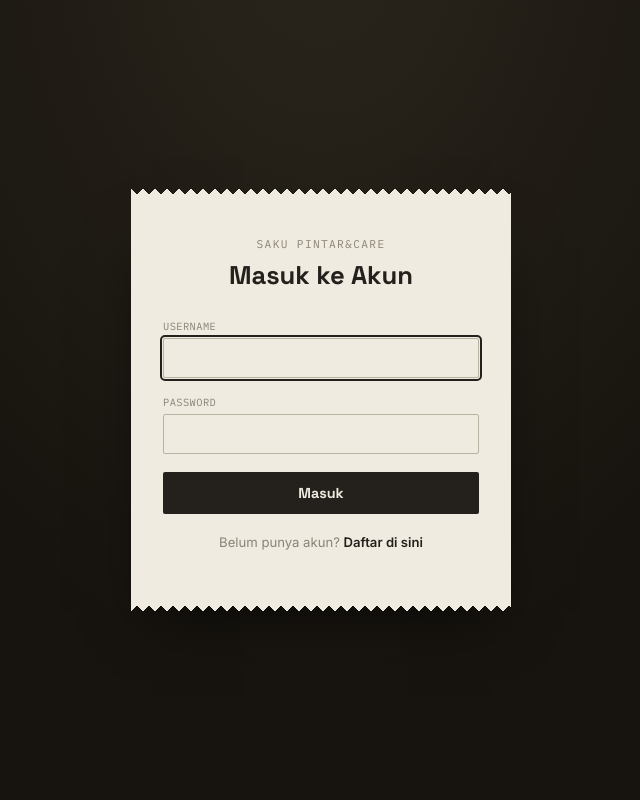
After one commit to rafhmdbhny/sakupintar-care, a Flask app: page /login in a window 1280 px wide. The commit adds this page. Shown: the whole page, without its empty margins (319-959 px from the left). Run offline with Flask 3, Linux system fonts and the light colour scheme.

Commit message:
add login system

```diff
--- /dev/null
+++ b/Users.json
@@ -0,0 +1 @@
+{"raffi0896": {"password_hash": "scrypt:32768:8:1$qtbJFaj8Z9Hc9fRm$eb622990d62439343d0a67dbc58b8b04944e064f92f0730fc082c473d5db1c037befd3e066efd006654a6f59c32d0efd81965d8ee1d8a192131b92291074cf93"}, "testing123": {"password_hash": "scrypt:32768:8:1$wXuVo7p01fIIE8I7$7fceb891c033a6283b8aff6a7d084385f89ad4fa97a8a915594d8ee3eb0dc53f88c5083566c3985c7853c5ebecef4f3890f6549b99a9759ed28c62ed88f87c57"}}
--- a/app.py
+++ b/app.py
@@ -1,7 +1,9 @@
-
+from flask import session, redirect, url_for
+from Services.Main_system import Daftar_user, Cek_login
 from Services.Crypto_System import Ambil_dan_simpan_harga, Analisa_kripto
 from Services.Ai_Service import generate_response
 from flask import Flask, request, jsonify, render_template
+from functools import wraps
 import datetime as dt
 import os
 from Services.Main_system import (
@@ -18,19 +20,34 @@ from Services.Main_system import (
 )
 
 app = Flask(__name__)
-app.secret_key = os.environ.get("FLASK_SECRET_KEY", "dev-only-change-this-key")
+app.secret_key = os.environ.get("SECRET_KEY", "ganti-ini-dengan-kata-rahasia-kamu-sendiri")
+
+
+def login_required(f):
+    @wraps(f)
+    def decorated(*args, **kwargs):
+        if "username" not in session:
+            return redirect(url_for("login"))
+        return f(*args, **kwargs)
+    return decorated
+
 
 @app.route('/pengaturan', methods=['GET'])
 def get_pengaturan():
-    return jsonify(Read_pengaturan())
+    username = session.get("username")
+    if not username:
+        return jsonify({"error": "Login diperlukan."}), 401
+    return jsonify(Read_pengaturan(username))
 
 @app.route('/kripto')
+@login_required
 def halaman_kripto():
     return render_template("index_crypto.html")
 
 @app.route('/kesehatan')
+@login_required
 def halaman_kesehatan():
-    return render_template("kesehatan.html")
+    return render_template("index_kesehatan.html")
 
 @app.route('/api/kesehatan', methods=['POST'])
 def api_kesehatan():
@@ -50,15 +67,21 @@ def api_kesehatan():
 
 @app.route('/api/dana-darurat')
 def api_dana_darurat():
+    username = session.get("username")
+    if not username:
+        return jsonify({"error": "Login diperlukan."}), 401
     try:
-        return jsonify(Ambil_saldo_dana_darurat())
+        return jsonify(Ambil_saldo_dana_darurat(username))
     except Exception as e:
         return jsonify({"error": str(e)}), 500
 
 @app.route('/api/dana-darurat/alokasikan', methods=['POST'])
 def api_alokasikan_dana():
+    username = session.get("username")
+    if not username:
+        return jsonify({"error": "Login diperlukan."}), 401
     try:
-        return jsonify(Alokasikan_dana_darurat())
+        return jsonify(Alokasikan_dana_darurat(username))
     except Exception as e:
         return jsonify({"error": str(e)}), 500
 
@@ -91,6 +114,9 @@ def analisa_kripto():
 
 @app.route('/pengaturan', methods=['POST'])
 def set_pengaturan():
+    username = session.get("username")
+    if not username:
+        return jsonify({"error": "Login diperlukan."}), 401
     try:
         budget = int(request.form.get('budget_bulanan', 0))
         umur = int(request.form.get('umur')) if request.form.get('umur') else None
@@ -99,16 +125,54 @@ def set_pengaturan():
     except ValueError:
         return jsonify({"error": "Data harus berupa angka."}), 400
 
-    Save_pengaturan(budget, umur, berat, tinggi)
+    Save_pengaturan(username, budget, umur, berat, tinggi)
     return jsonify({"status": "ok"})
 
 @app.route('/')
+@login_required
 def index():
     return render_template("index_main.html")
+
+@app.route("/login", methods=["GET", "POST"])
+def login():
+    if request.method == "POST":
+        username = request.form.get("username")
+        password = request.form.get("password")
+
+        if Cek_login(username, password):
+            session["username"] = username
+            return redirect(url_for("index"))
+        else:
+            return render_template("login.html", error="Username atau password salah.")
+
+    return render_template("login.html")
+
+@app.route("/daftar", methods=["GET", "POST"])
+def daftar():
+    if request.method == "POST":
+        username = request.form.get("username")
+        password = request.form.get("password")
+
+        berhasil, pesan = Daftar_user(username, password)
+        if berhasil:
+            session["username"] = username
+            return redirect(url_for("index"))
+        else:
+            return render_template("daftar.html", error=pesan)
+
+    return render_template("daftar.html")
+
+@app.route("/logout")
+def logout():
+    session.pop("username", None)
+    return redirect(url_for("login"))
 
 
 @app.route('/tanya', methods=['POST'])
 def tanya():
+    username = session.get("username")
+    if not username:
+        return jsonify({"error": "Login diperlukan."}), 401
     now = dt.datetime.now().strftime("%Y-%m-%d %H:%M")
     pertanyaan = request.form.get('pertanyaan', '')
     img = request.files.get('foto')
@@ -118,9 +182,9 @@ def tanya():
 
     try:
         if pertanyaan.strip():
-            hasil = Main_system_keuangan_(pertanyaan, None)
+            hasil = Main_system_keuangan_(pertanyaan, None, username)
         else:
-            hasil = Main_system_keuangan_('', img)
+            hasil = Main_system_keuangan_('', img, username)
     except Exception as e:
         return jsonify({"error": str(e)}), 500
 
@@ -130,6 +194,7 @@ def tanya():
     if hasil.nama_transaksi and hasil.harga is not None:
         kartegori = hasil.kategori[0] if hasil.kategori else "Lainnya"
         save_riwayat_transaksi(
+            username=username,
             now=now,
             nama=hasil.nama_transaksi,
             jumlah=1,
@@ -142,6 +207,9 @@ def tanya():
 
 @app.route('/transaksi', methods=['POST'])
 def transaksi():
+    username = session.get("username")
+    if not username:
+        return jsonify({"error": "Login diperlukan."}), 401
     now = dt.datetime.now().strftime("%Y-%m-%d %H:%M")
     nama = request.form.get('nama', '').strip()
     kartegori = request.form.get('kartegori', 'Lainnya')
@@ -155,13 +223,16 @@ def transaksi():
     if not nama:
         return jsonify({"error": "Nama transaksi wajib diisi."}), 400
 
-    save_riwayat_transaksi(now=now, nama=nama, jumlah=jumlah, harga=harga, kartegori=kartegori)
+    save_riwayat_transaksi(username=username, now=now, nama=nama, jumlah=jumlah, harga=harga, kartegori=kartegori)
     return jsonify({"status": "ok"})
 
 @app.route('/analisa-menyeluruh')
 def analisa_menyeluruh():
+    username = session.get("username")
+    if not username:
+        return jsonify({"error": "Login diperlukan."}), 401
     try:
-        hasil = Analisa_menyeluruh()
+        hasil = Analisa_menyeluruh(username)
     except Exception as e:
         return jsonify({"error": str(e)}), 500
 
@@ -172,14 +243,20 @@ def analisa_menyeluruh():
 
 @app.route('/statistik')
 def statistik():
-    pengaturan = Read_pengaturan()
+    username = session.get("username")
+    if not username:
+        return jsonify({"error": "Login diperlukan."}), 401
+    pengaturan = Read_pengaturan(username)
     budget = pengaturan.get("budget_bulanan", 0)
-    total, rata_rata, persen = Analisis_riwayat_transaksi(budget)
+    total, rata_rata, persen = Analisis_riwayat_transaksi(username, budget)
     return jsonify({"total": total, "rata_rata": rata_rata, "persen": persen, "budget": budget})
 
 @app.route('/riwayat')
 def riwayat():
-    df = Read_riwayat_transaksi()
+    username = session.get("username")
+    if not username:
+        return jsonify({"error": "Login diperlukan."}), 401
+    df = Read_riwayat_transaksi(username)
     return jsonify(df.to_dict(orient="records"))
 
 @app.route('/api/chat', methods=['POST'])
--- /dev/null
+++ b/templates/login.html
@@ -0,0 +1,151 @@
+<!DOCTYPE html>
+<html lang="id">
+<head>
+<meta charset="UTF-8">
+<meta name="viewport" content="width=device-width, initial-scale=1.0">
+<title>Login — SAKU PINTAR&CARE</title>
+<link rel="icon" type="image/png" href="{{ url_for('static', filename='logo.png') }}">
+<link rel="preconnect" href="https://fonts.googleapis.com">
+<link href="https://fonts.googleapis.com/css2?family=Space+Grotesk:wght@500;700&family=Inter:wght@400;500;600&family=IBM+Plex+Mono:wght@400;500;600&display=swap" rel="stylesheet">
+
+<style>
+  :root {
+    --paper: #efebe0;
+    --paper-dark: #e3ddcb;
+    --ink: #24211d;
+    --carbon: #8a8375;
+    --carbon-light: #b8b2a0;
+    --merah: #a93226;
+    --hijau: #2f5d46;
+    --meja: #17140f;
+    --font-display: "Space Grotesk", sans-serif;
+    --font-body: "Inter", sans-serif;
+    --font-mono: "IBM Plex Mono", monospace;
+    --radius: 2px;
+  }
+  * { box-sizing: border-box; }
+  body {
+    margin: 0;
+    font-family: var(--font-body);
+    color: var(--ink);
+    background: var(--meja);
+    background-image: radial-gradient(ellipse at 50% -10%, #2a251c 0%, var(--meja) 60%);
+    min-height: 100vh;
+    display: flex;
+    align-items: center;
+    justify-content: center;
+    padding: 1rem;
+  }
+  .struk {
+    position: relative;
+    width: 100%;
+    max-width: 380px;
+    background: var(--paper);
+    padding: 2.5rem 2rem;
+    box-shadow: 0 30px 60px -20px rgba(0, 0, 0, 0.6);
+  }
+  .struk::before, .struk::after {
+    content: "";
+    position: absolute;
+    left: 0; right: 0; height: 12px;
+    background:
+      linear-gradient(-45deg, var(--paper) 6px, transparent 0),
+      linear-gradient(45deg, var(--paper) 6px, transparent 0);
+    background-size: 12px 12px;
+    background-repeat: repeat-x;
+  }
+  .struk::before { top: -12px; }
+  .struk::after  { bottom: -12px; transform: scaleY(-1); }
+  .eyebrow {
+    font-family: var(--font-mono);
+    font-size: 0.7rem;
+    letter-spacing: 0.12em;
+    color: var(--carbon);
+    margin: 0 0 0.5rem;
+    text-align: center;
+  }
+  h1 {
+    font-family: var(--font-display);
+    font-weight: 700;
+    font-size: 1.6rem;
+    text-align: center;
+    margin: 0 0 1.75rem;
+  }
+  .field-label {
+    display: block;
+    font-family: var(--font-mono);
+    font-size: 0.65rem;
+    letter-spacing: 0.04em;
+    text-transform: uppercase;
+    color: var(--carbon);
+    margin: 0 0 0.3rem;
+  }
+  input[type="text"], input[type="password"] {
+    width: 100%;
+    font-family: var(--font-body);
+    font-size: 0.9rem;
+    color: var(--ink);
+    background: var(--paper);
+    border: 1px solid var(--carbon-light);
+    border-radius: var(--radius);
+    padding: 0.65rem 0.7rem;
+    margin-bottom: 1.1rem;
+  }
+  input:focus, button:focus-visible {
+    outline: 2px solid var(--ink);
+    outline-offset: 1px;
+  }
+  .btn {
+    width: 100%;
+    font-family: var(--font-display);
+    font-weight: 700;
+    font-size: 0.9rem;
+    background: var(--ink);
+    color: var(--paper);
+    border: none;
+    border-radius: var(--radius);
+    padding: 0.75rem;
+    cursor: pointer;
+  }
+  .btn:hover { background: #3a352c; }
+  .pesan-error {
+    background: var(--paper-dark);
+    border-left: 4px solid var(--merah);
+    color: var(--merah);
+    font-size: 0.82rem;
+    padding: 0.6rem 0.8rem;
+    margin-bottom: 1rem;
+  }
+  .link-bawah {
+    text-align: center;
+    font-size: 0.82rem;
+    color: var(--carbon);
+    margin-top: 1.25rem;
+  }
+  .link-bawah a { color: var(--ink); font-weight: 600; text-decoration: none; }
+  .link-bawah a:hover { text-decoration: underline; }
+</style>
+</head>
+<body>
+  <main class="struk">
+    <p class="eyebrow">SAKU PINTAR&CARE</p>
+    <h1>Masuk ke Akun</h1>
+
+    {% if error %}
+    <div class="pesan-error">{{ error }}</div>
+    {% endif %}
+
+    <form method="POST">
+      <label class="field-label" for="username">Username</label>
+      <input type="text" name="username" id="username" required autofocus>
+
+      <label class="field-label" for="password">Password</label>
+      <input type="password" name="password" id="password" required>
+
+      <button type="submit" class="btn">Masuk</button>
+    </form>
+
+    <p class="link-bawah">Belum punya akun? <a href="/daftar">Daftar di sini</a></p>
+  </main>
+</body>
+</html>
```
Also changed, not shown: Services/Main_system.py (+78 -39 lines), templates/daftar.html (added, +151 -0 lines), templates/index_crypto.html (+30 -0 lines), templates/index_main.html (+34 -0 lines), templates/kesehatan.html (+34 -0 lines).
